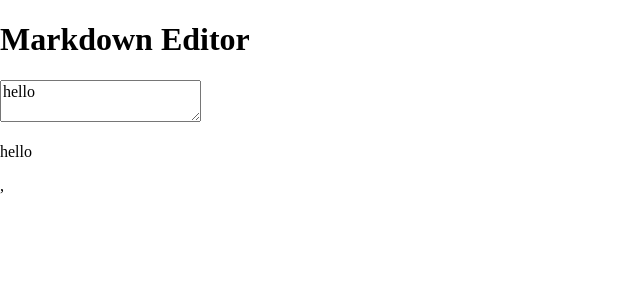
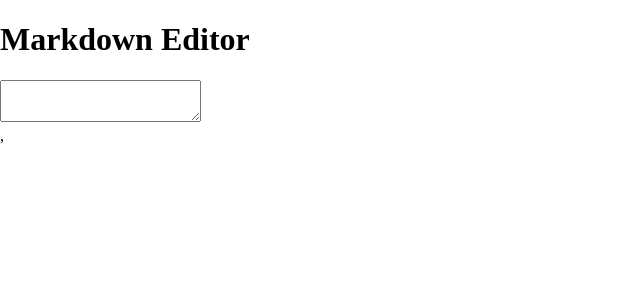
Before and after one commit to weselili/markdownly, a React app: page / in a window 1280 px wide. Shown: the top 300 px of the page, without its empty margins (0-640 px from the left). Built offline with nearby package versions, Linux system fonts and the light colour scheme.

Commit message:
amended document list

```diff
--- a/src/components/markdown/DocumentDetail.js
+++ b/src/components/markdown/DocumentDetail.js
@@ -4,9 +4,9 @@ import PropTypes from 'prop-types';
 function DocumentDetail({ integer, markdown }) {
   return (
     <>
-      <h1>{integer}</h1>
+      <h4>{integer}</h4>
       <p>{markdown}</p>
-  </>
+    </>
   );
 }
 
--- a/src/reducers/documentReducer.js
+++ b/src/reducers/documentReducer.js
@@ -2,14 +2,13 @@ import { UPDATE_MARKDOWN } from '../actions/documentActions';
 
 const initialState = {
   currentDocument: 0,
-  documents: ['hello']
+  documents: ['']
 };
 
 export default function documentReducer(state = initialState, action) {
   switch(action.type) {
     case UPDATE_MARKDOWN: {
       const newDocuments = [...state.documents];
-      // line 13 is making sure that our markdown is being edited in the correct document
       // editing the correct document
       const index = state.currentDocument;
       newDocuments[index] = action.payload.markdown;
```
Also changed, not shown: src/components/markdown/DocumentList.js (+2 -6 lines).
